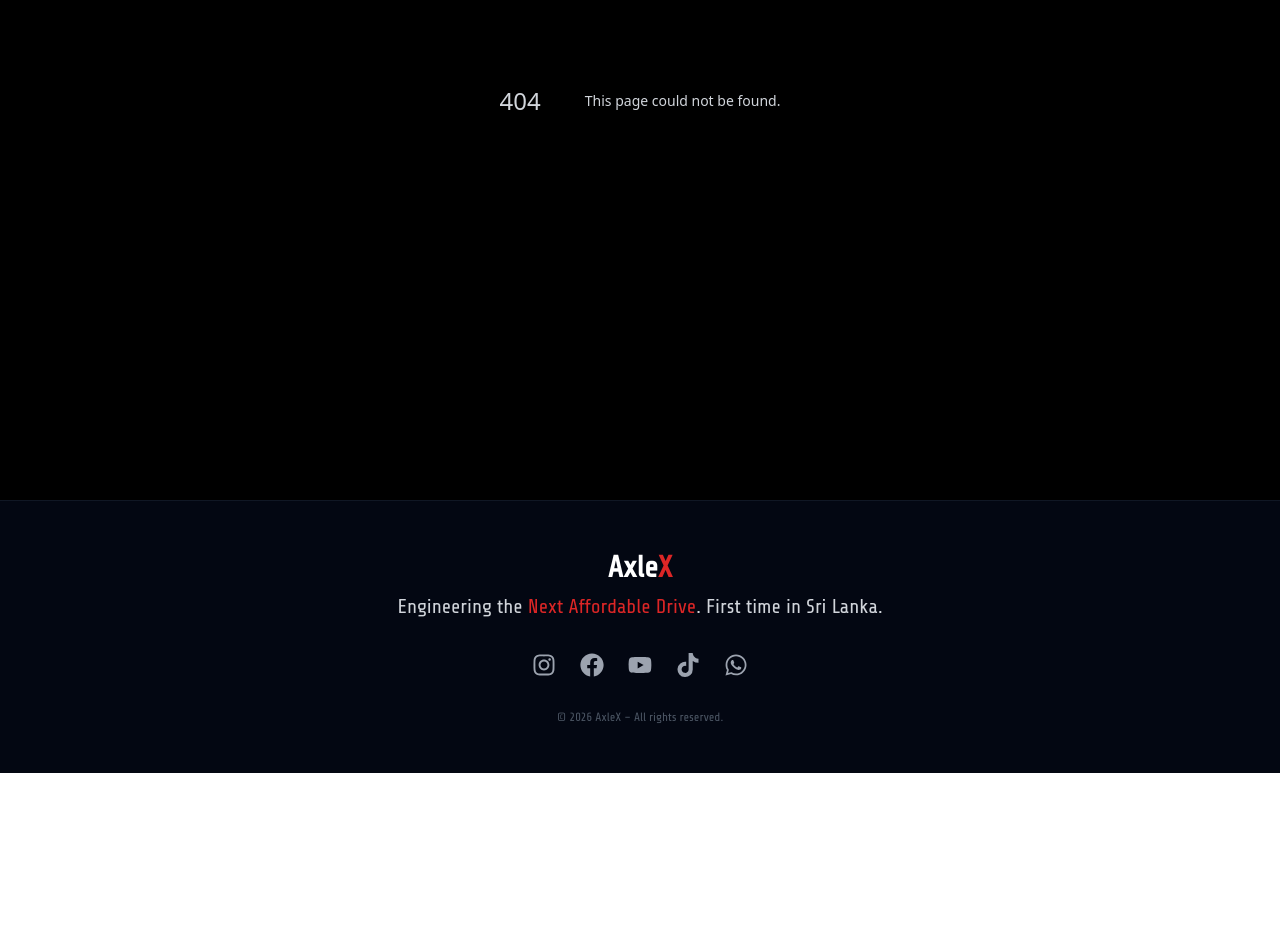
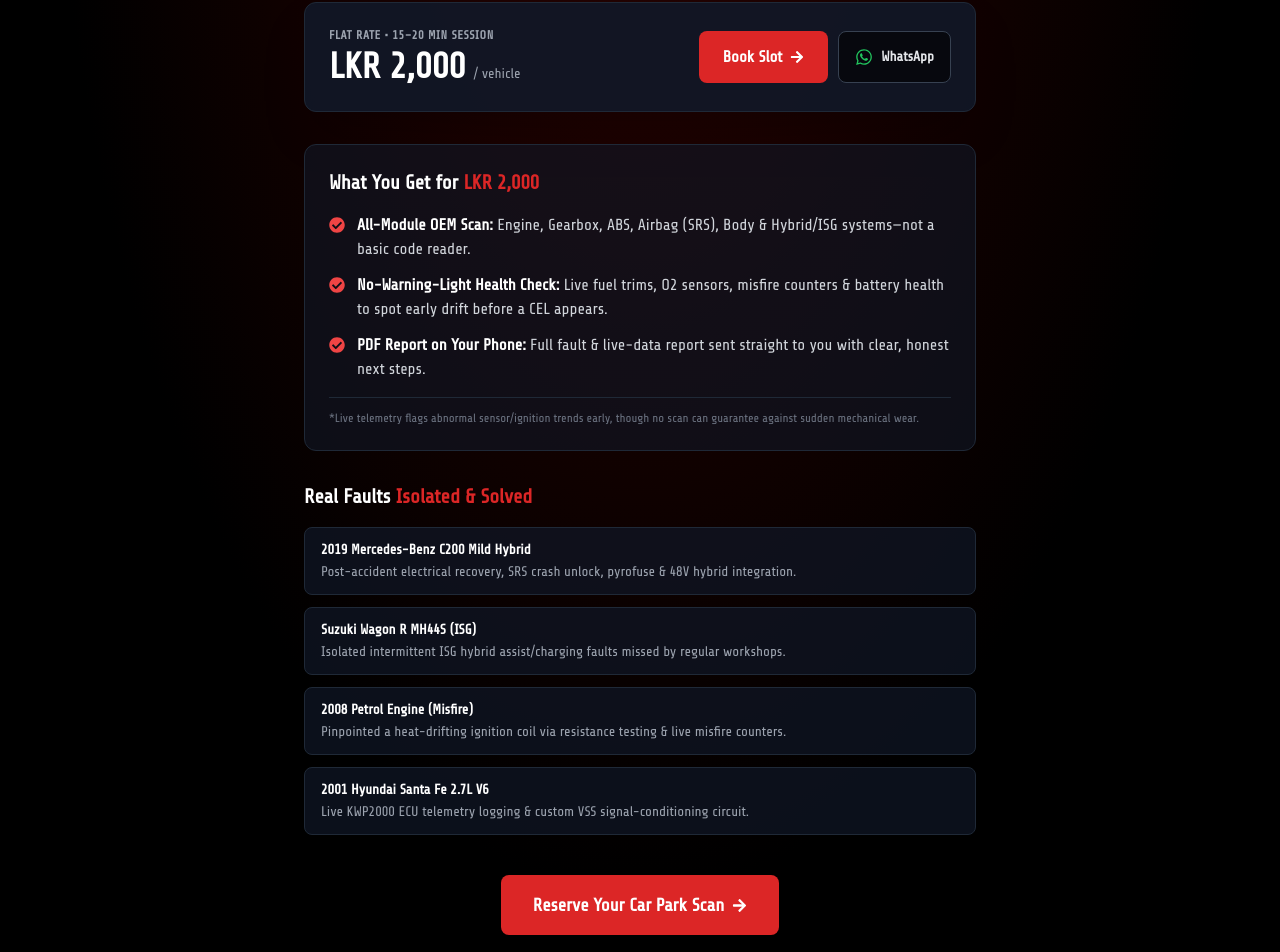
Before and after one commit to chamithgamage99/axlex-website, a Next.js app: page /diagnostics in a window 1280 px wide. Before the commit this address had no page. Shown: the part 369-1321 px from the top of the page. Before the commit the page ends 1142 px from the top, so only its background shows below. Built offline with nearby package versions, Linux system fonts and the light colour scheme.

Commit message:
Create page.tsx

```diff
--- /dev/null
+++ b/app/diagnostics/page.tsx
@@ -0,0 +1,168 @@
+import type { Metadata } from "next";
+import { FaArrowRight, FaCheckCircle, FaWhatsapp } from "react-icons/fa";
+
+const BOOKING_URL = "https://cal.com/axlex/scan";
+const WHATSAPP_URL =
+  "https://wa.me/94719686487?text=Hi%20Chamith%2C%20I%27d%20like%20to%20book%20a%20car%20park%20diagnostic%20scan.";
+
+export const metadata: Metadata = {
+  title: "On-Site Vehicle Diagnostics (LKR 2,000) | AxleX",
+  description:
+    "OEM-level full module scan and live-data health check at the Vega Innovations car park. LKR 2,000 per session with PDF report.",
+};
+
+const pastFixes = [
+  {
+    car: "2019 Mercedes-Benz C200 Mild Hybrid",
+    fix: "Post-accident electrical recovery, SRS crash unlock, pyrofuse & 48V hybrid integration.",
+  },
+  {
+    car: "Suzuki Wagon R MH44S (ISG)",
+    fix: "Isolated intermittent ISG hybrid assist/charging faults missed by regular workshops.",
+  },
+  {
+    car: "2008 Petrol Engine (Misfire)",
+    fix: "Pinpointed a heat-drifting ignition coil via resistance testing & live misfire counters.",
+  },
+  {
+    car: "2001 Hyundai Santa Fe 2.7L V6",
+    fix: "Live KWP2000 ECU telemetry logging & custom VSS signal-conditioning circuit.",
+  },
+];
+
+export default function DiagnosticsPage() {
+  return (
+    <div
+      className="min-h-screen px-4 py-12 sm:py-16"
+      style={{
+        background: "radial-gradient(ellipse at top, #2d0300 0%, #000000 65%)",
+      }}
+    >
+      <div className="mx-auto max-w-2xl">
+        {/* Location Tag */}
+        <div className="inline-flex items-center gap-2 rounded-full border border-red-600/40 bg-red-950/40 px-3 py-1 text-xs font-semibold uppercase tracking-wider text-red-400">
+          <span className="h-2 w-2 rounded-full bg-red-500 animate-pulse" />
+          Vega Innovations Car Park • On-Site Scan
+        </div>
+
+        {/* Headline */}
+        <h1 className="mt-4 text-4xl font-extrabold tracking-tight text-white sm:text-5xl">
+          Dealer-Level Car Diagnostics.{" "}
+          <span className="text-red-600">Right Where You Park.</span>
+        </h1>
+
+        <p className="mt-3 text-lg text-gray-300">
+          Skip the workshop queue. Get a full-system OEM scan and live sensor
+          health check during lunch or after work—even if you don&apos;t have a
+          warning light on yet.
+        </p>
+
+        {/* Price + Primary CTA Card */}
+        <div className="mt-8 rounded-xl border border-gray-800 bg-gray-900/90 p-6 shadow-2xl">
+          <div className="flex flex-col justify-between gap-5 sm:flex-row sm:items-center">
+            <div>
+              <p className="text-xs font-semibold uppercase tracking-wider text-gray-400">
+                Flat Rate • 15–20 Min Session
+              </p>
+              <div className="mt-1 flex items-baseline gap-2">
+                <span className="text-4xl font-extrabold text-white">
+                  LKR 2,000
+                </span>
+                <span className="text-sm text-gray-400">/ vehicle</span>
+              </div>
+            </div>
+
+            <div className="flex flex-col gap-2.5 sm:flex-row">
+              <a
+                href={BOOKING_URL}
+                target="_blank"
+                rel="noopener noreferrer"
+                className="inline-flex items-center justify-center gap-2 rounded-lg bg-red-600 px-6 py-3.5 text-base font-bold text-white transition hover:bg-red-700"
+              >
+                Book Slot <FaArrowRight size={14} />
+              </a>
+              <a
+                href={WHATSAPP_URL}
+                target="_blank"
+                rel="noopener noreferrer"
+                className="inline-flex items-center justify-center gap-2 rounded-lg border border-gray-700 bg-black/60 px-4 py-3.5 text-sm font-semibold text-gray-200 transition hover:border-green-500 hover:text-green-400"
+              >
+                <FaWhatsapp size={18} className="text-green-500" />
+                WhatsApp
+              </a>
+            </div>
+          </div>
+        </div>
+
+        {/* 3 Simple Bullets */}
+        <div className="mt-8 rounded-xl border border-gray-800 bg-gray-900/60 p-6">
+          <h2 className="text-xl font-bold text-white">
+            What You Get for <span className="text-red-600">LKR 2,000</span>
+          </h2>
+          <ul className="mt-4 space-y-3 text-base text-gray-300">
+            <li className="flex items-start gap-3">
+              <FaCheckCircle className="mt-1 shrink-0 text-red-500" />
+              <span>
+                <strong className="text-white">All-Module OEM Scan:</strong>{" "}
+                Engine, Gearbox, ABS, Airbag (SRS), Body &amp; Hybrid/ISG
+                systems—not a basic code reader.
+              </span>
+            </li>
+            <li className="flex items-start gap-3">
+              <FaCheckCircle className="mt-1 shrink-0 text-red-500" />
+              <span>
+                <strong className="text-white">
+                  No-Warning-Light Health Check:
+                </strong>{" "}
+                Live fuel trims, O2 sensors, misfire counters &amp; battery
+                health to spot early drift before a CEL appears.
+              </span>
+            </li>
+            <li className="flex items-start gap-3">
+              <FaCheckCircle className="mt-1 shrink-0 text-red-500" />
+              <span>
+                <strong className="text-white">PDF Report on Your Phone:</strong>{" "}
+                Full fault &amp; live-data report sent straight to you with
+                clear, honest next steps.
+              </span>
+            </li>
+          </ul>
+          <p className="mt-4 border-t border-gray-800 pt-3 text-xs text-gray-500">
+            *Live telemetry flags abnormal sensor/ignition trends early, though
+            no scan can guarantee against sudden mechanical wear.
+          </p>
+        </div>
+
+        {/* 4 One-Line Past Fixes */}
+        <div className="mt-8">
+          <h2 className="text-xl font-bold text-white">
+            Real Faults <span className="text-red-600">Isolated &amp; Solved</span>
+          </h2>
+          <div className="mt-4 space-y-3">
+            {pastFixes.map((item) => (
+              <div
+                key={item.car}
+                className="rounded-lg border border-gray-800 bg-gray-900/70 px-4 py-3"
+              >
+                <div className="text-sm font-bold text-white">{item.car}</div>
+                <div className="mt-0.5 text-sm text-gray-400">{item.fix}</div>
+              </div>
+            ))}
+          </div>
+        </div>
+
+        {/* Bottom CTA */}
+        <div className="mt-10 text-center">
+          <a
+            href={BOOKING_URL}
+            target="_blank"
+            rel="noopener noreferrer"
+            className="inline-flex w-full items-center justify-center gap-2 rounded-lg bg-red-600 px-8 py-4 text-lg font-bold text-white transition hover:bg-red-700 sm:w-auto"
+          >
+            Reserve Your Car Park Scan <FaArrowRight size={15} />
+          </a>
+        </div>
+      </div>
+    </div>
+  );
+}
```
